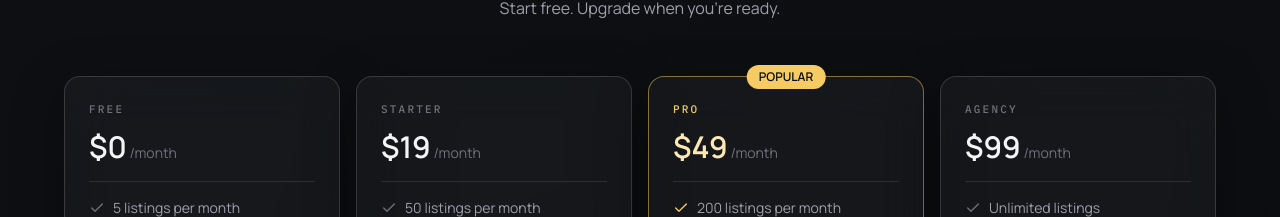
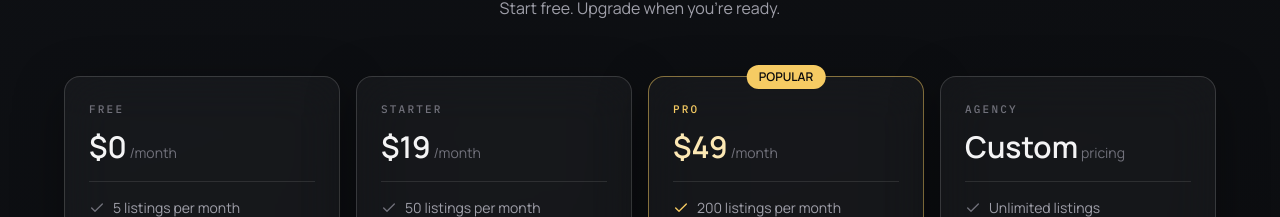
Before and after one commit to nsgreenw/selleraide, a Next.js app: page / in a window 1280 px wide. Shown: the part 2419-2636 px from the top of the page. Built offline with nearby package versions, Linux system fonts and the light colour scheme.

Commit message:
chore(pricing): change agency tier from fixed  to custom pricing

```diff
--- a/src/app/page.tsx
+++ b/src/app/page.tsx
@@ -427,9 +427,9 @@ export default function Home() {
               <p className="label-kicker text-zinc-500 mb-3">AGENCY</p>
               <div className="mb-1">
                 <span className="text-3xl font-semibold text-zinc-100">
-                  $99
+                  Custom
                 </span>
-                <span className="text-sm text-zinc-500"> /month</span>
+                <span className="text-sm text-zinc-500"> pricing</span>
               </div>
               <div className="border-t border-white/10 my-4" />
               <ul className="space-y-2 mb-6">
```
